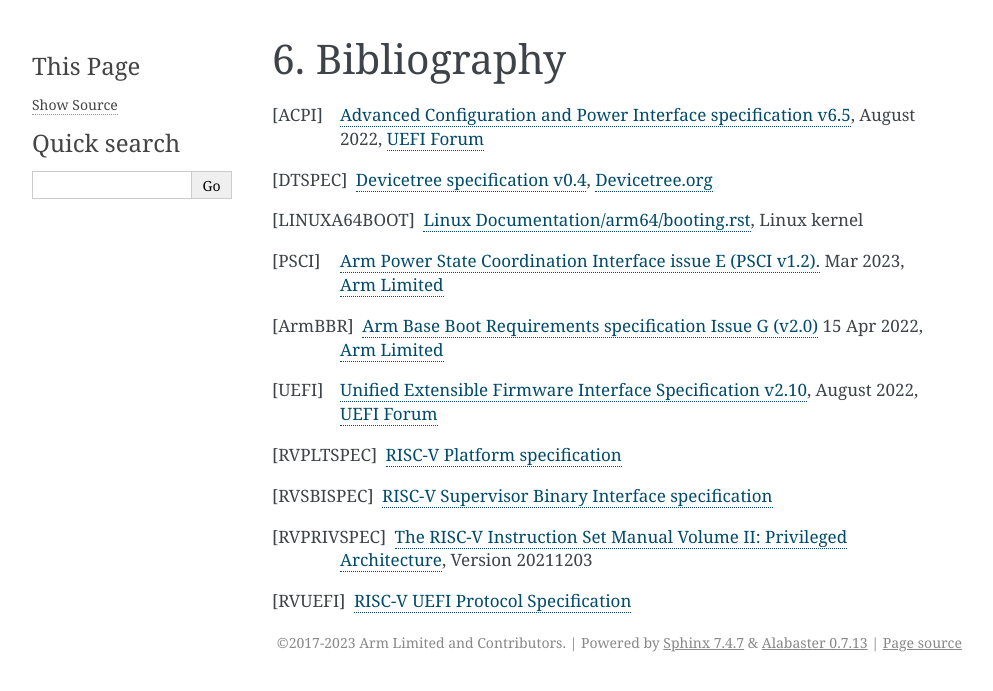
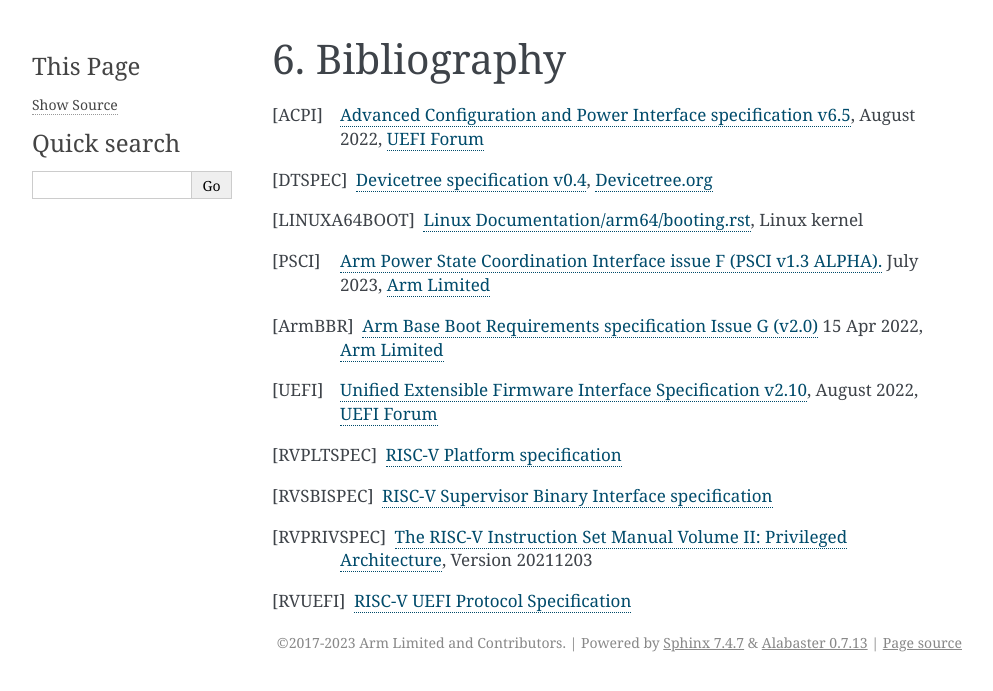
Before and after one commit to ARM-software/ebbr, a Sphinx documentation site: the page built from source/references.rst, in a window 1280 px wide. Shown: the top 691 px of the page, without its empty margins (148-1141 px from the left). Built offline with Sphinx 7.4.7, drawn with Linux system fonts in a browser that asks for light colours.

Commit message:
references: bump psci versions
Bump PSCI to issue F (v1.3 ALPHA).

Reviewed-by: Peter Robinson <pbrobinson@redhat.com>
Signed-off-by: Vincent Stehlé <vincent.stehle@arm.com>

```diff
--- a/source/references.rst
+++ b/source/references.rst
@@ -18,9 +18,9 @@
    <https://docs.kernel.org/arch/arm64/booting.html>`_,
    Linux kernel
 
-.. [PSCI] `Arm Power State Coordination Interface issue E (PSCI v1.2).
-   <https://developer.arm.com/documentation/den0022/e>`_
-   Mar 2023, `Arm Limited <https://www.arm.com/>`_
+.. [PSCI] `Arm Power State Coordination Interface issue F (PSCI v1.3 ALPHA).
+   <https://developer.arm.com/documentation/den0022/f>`_
+   July 2023, `Arm Limited <https://www.arm.com/>`_
 
 .. [ArmBBR] `Arm Base Boot Requirements specification Issue G (v2.0)
    <https://developer.arm.com/documentation/den0044/g>`_
```
